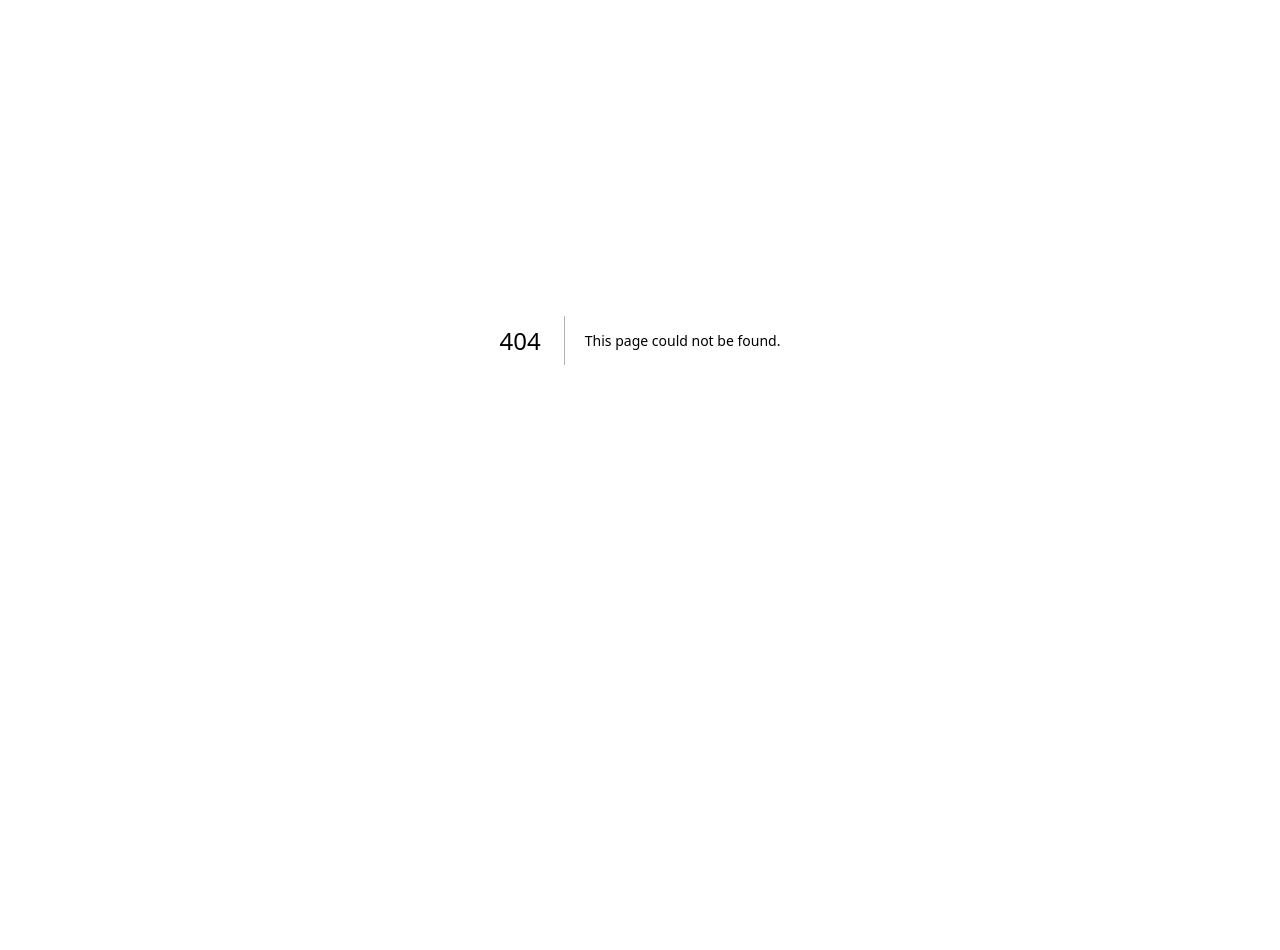
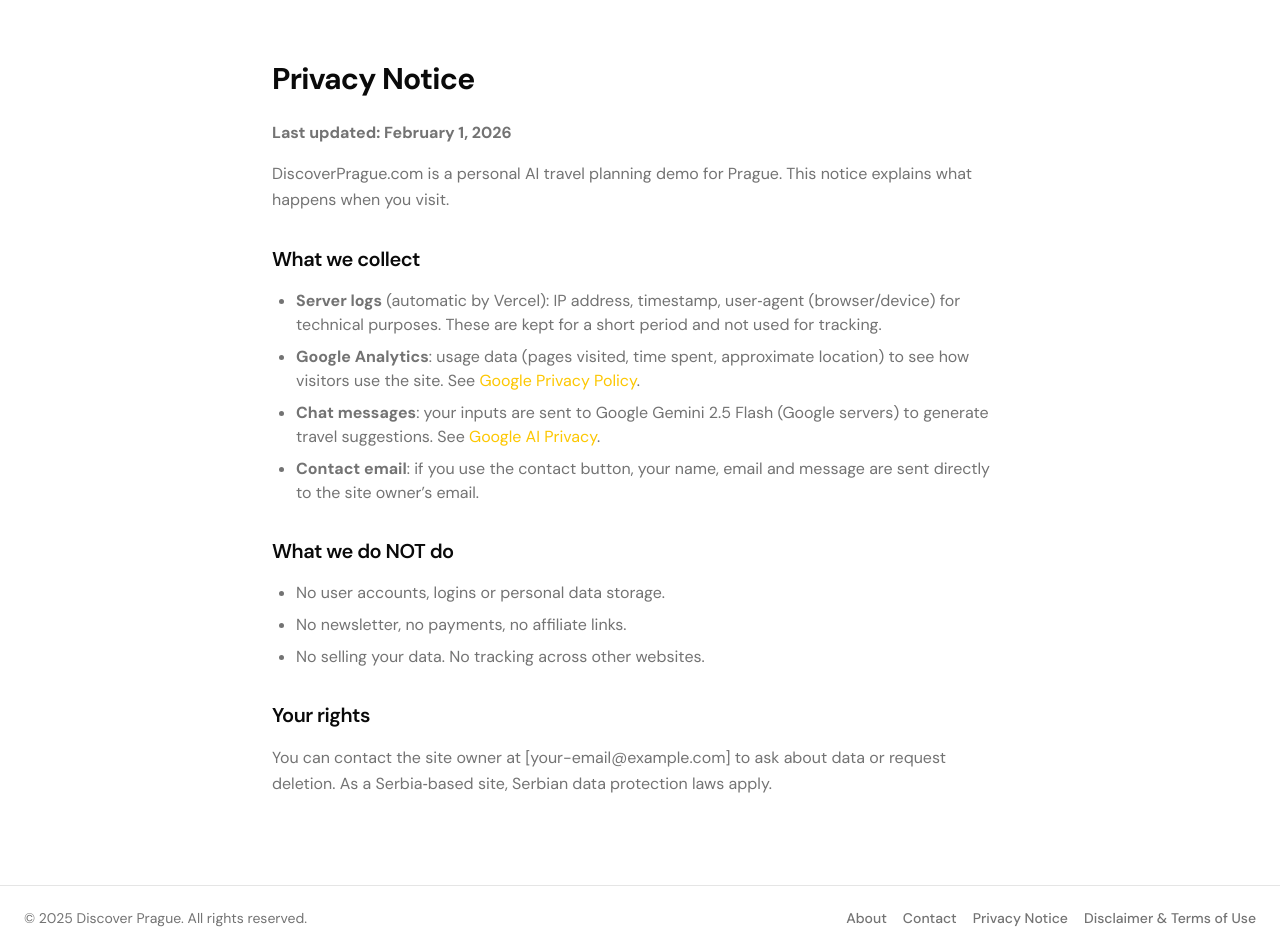
Before and after one commit to InDPeduMedu/discover-prag, a Next.js app: page /privacy-notice in a window 1280 px wide. Before the commit this address had no page. Shown: the part 60-1010 px from the top of the page. Before the commit the page ends 800 px from the top, so only its background shows below. Built offline with nearby package versions, Linux system fonts and the light colour scheme.

Commit message:
feat(legal): add styled disclaimer and privacy pages

```diff
--- /dev/null
+++ b/app/disclaimer-terms/page.tsx
@@ -0,0 +1,45 @@
+"use client";
+
+import { Footer } from "@/components/layout/footer";
+import { Header } from "@/components/layout/header";
+
+export default function DisclaimerPage() {
+    return (
+        <div className="flex min-h-screen flex-col">
+            <Header />
+            <main className="flex-1 container mx-auto max-w-3xl px-4 py-8 md:py-16">
+                <article className="max-w-none">
+                    <h2 className="text-3xl font-bold tracking-tight mb-6">Disclaimer & Terms of Use</h2>
+                    <p className="text-muted-foreground mb-8"><strong>Last updated: February 1, 2026</strong></p>
+
+                    <h3 className="text-xl font-semibold tracking-tight mt-8 mb-4">About this site</h3>
+                    <p className="text-muted-foreground leading-relaxed mb-6">DiscoverPrague.com is an <strong>AI demo</strong> to showcase travel planning for Prague. It’s a personal project with no commercial purpose.</p>
+
+                    <h3 className="text-xl font-semibold tracking-tight mt-8 mb-4">What you get</h3>
+                    <p className="text-muted-foreground leading-relaxed mb-6">The AI generates general itinerary suggestions based on your chat inputs. There are no bookings, tours or services provided.</p>
+
+                    <h3 className="text-xl font-semibold tracking-tight mt-8 mb-4">Important warnings</h3>
+                    <ul className="list-disc pl-6 space-y-2 mb-6 text-muted-foreground">
+                        <li><strong>AI content may be inaccurate, incomplete or outdated</strong>. Always verify details (opening hours, prices, safety, transport) yourself before relying on suggestions.</li>
+                        <li>This is <strong>not professional advice</strong> (legal, medical, financial, travel).</li>
+                        <li>No liability for decisions you make based on this site.</li>
+                    </ul>
+
+                    <h3 className="text-xl font-semibold tracking-tight mt-8 mb-4">Your responsibilities</h3>
+                    <ul className="list-disc pl-6 space-y-2 mb-6 text-muted-foreground">
+                        <li>Use the site responsibly and legally.</li>
+                        <li>Don’t try to hack, scrape or misuse the site.</li>
+                        <li>Contact [your-email@example.com] for issues or feedback.</li>
+                    </ul>
+
+                    <h3 className="text-xl font-semibold tracking-tight mt-8 mb-4">Changes</h3>
+                    <p className="text-muted-foreground leading-relaxed mb-6">The site owner can change, pause or stop the site at any time without notice.</p>
+
+                    <h3 className="text-xl font-semibold tracking-tight mt-8 mb-4">Governing law</h3>
+                    <p className="text-muted-foreground leading-relaxed mb-6">Serbian law applies. Serbian courts have jurisdiction.</p>
+                </article>
+            </main>
+            <Footer />
+        </div>
+    );
+}
--- /dev/null
+++ b/app/privacy-notice/page.tsx
@@ -0,0 +1,38 @@
+"use client";
+
+import { Footer } from "@/components/layout/footer";
+import { Header } from "@/components/layout/header";
+
+export default function PrivacyPage() {
+    return (
+        <div className="flex min-h-screen flex-col">
+            <Header />
+            <main className="flex-1 container mx-auto max-w-3xl px-4 py-8 md:py-16">
+                <article className="max-w-none">
+                    <h2 className="text-3xl font-bold tracking-tight mb-6">Privacy Notice</h2>
+                    <p className="text-muted-foreground mb-4"><strong>Last updated: February 1, 2026</strong></p>
+                    <p className="text-muted-foreground leading-relaxed mb-8">DiscoverPrague.com is a personal AI travel planning demo for Prague. This notice explains what happens when you visit.</p>
+
+                    <h3 className="text-xl font-semibold tracking-tight mt-8 mb-4">What we collect</h3>
+                    <ul className="list-disc pl-6 space-y-2 mb-6 text-muted-foreground">
+                        <li><strong>Server logs</strong> (automatic by Vercel): IP address, timestamp, user‑agent (browser/device) for technical purposes. These are kept for a short period and not used for tracking.</li>
+                        <li><strong>Google Analytics</strong>: usage data (pages visited, time spent, approximate location) to see how visitors use the site. See <a href="https://policies.google.com/privacy" target="_blank" rel="noopener noreferrer" className="text-primary hover:underline underline-offset-4">Google Privacy Policy</a>.</li>
+                        <li><strong>Chat messages</strong>: your inputs are sent to Google Gemini 2.5 Flash (Google servers) to generate travel suggestions. See <a href="https://ai.google/responsibility/principles/" target="_blank" rel="noopener noreferrer" className="text-primary hover:underline underline-offset-4">Google AI Privacy</a>.</li>
+                        <li><strong>Contact email</strong>: if you use the contact button, your name, email and message are sent directly to the site owner’s email.</li>
+                    </ul>
+
+                    <h3 className="text-xl font-semibold tracking-tight mt-8 mb-4">What we do NOT do</h3>
+                    <ul className="list-disc pl-6 space-y-2 mb-6 text-muted-foreground">
+                        <li>No user accounts, logins or personal data storage.</li>
+                        <li>No newsletter, no payments, no affiliate links.</li>
+                        <li>No selling your data. No tracking across other websites.</li>
+                    </ul>
+
+                    <h3 className="text-xl font-semibold tracking-tight mt-8 mb-4">Your rights</h3>
+                    <p className="text-muted-foreground leading-relaxed mb-6">You can contact the site owner at [your-email@example.com] to ask about data or request deletion. As a Serbia‑based site, Serbian data protection laws apply.</p>
+                </article>
+            </main>
+            <Footer />
+        </div>
+    );
+}
--- a/components/layout/footer.tsx
+++ b/components/layout/footer.tsx
@@ -14,11 +14,11 @@ export function Footer() {
                     <Link href="/contact" className="text-sm font-medium text-muted-foreground underline-offset-4 hover:underline">
                         Contact
                     </Link>
-                    <Link href="/privacy" className="text-sm font-medium text-muted-foreground underline-offset-4 hover:underline">
-                        Privacy Policy
+                    <Link href="/privacy-notice" className="text-sm font-medium text-muted-foreground underline-offset-4 hover:underline">
+                        Privacy Notice
                     </Link>
-                    <Link href="/terms" className="text-sm font-medium text-muted-foreground underline-offset-4 hover:underline">
-                        Terms & Conditions
+                    <Link href="/disclaimer-terms" className="text-sm font-medium text-muted-foreground underline-offset-4 hover:underline">
+                        Disclaimer & Terms of Use
                     </Link>
                 </div>
             </div>
```
